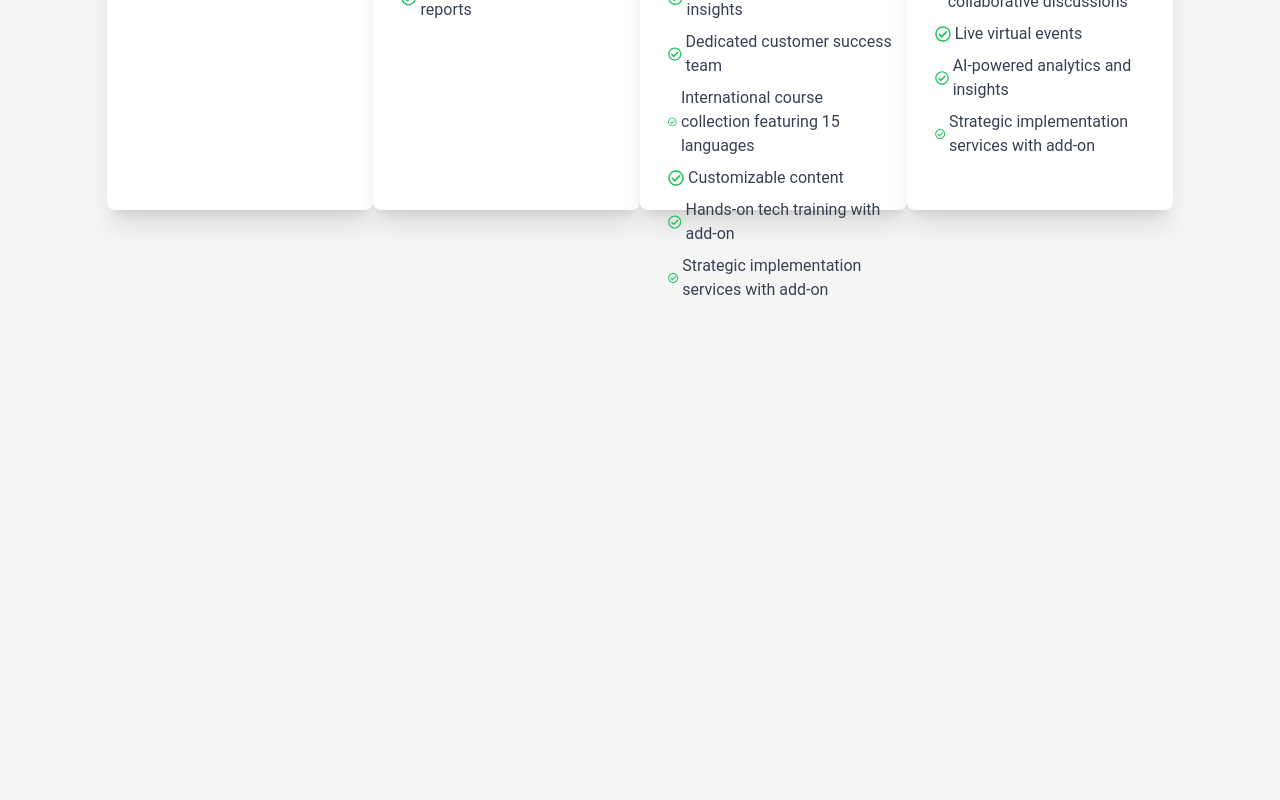
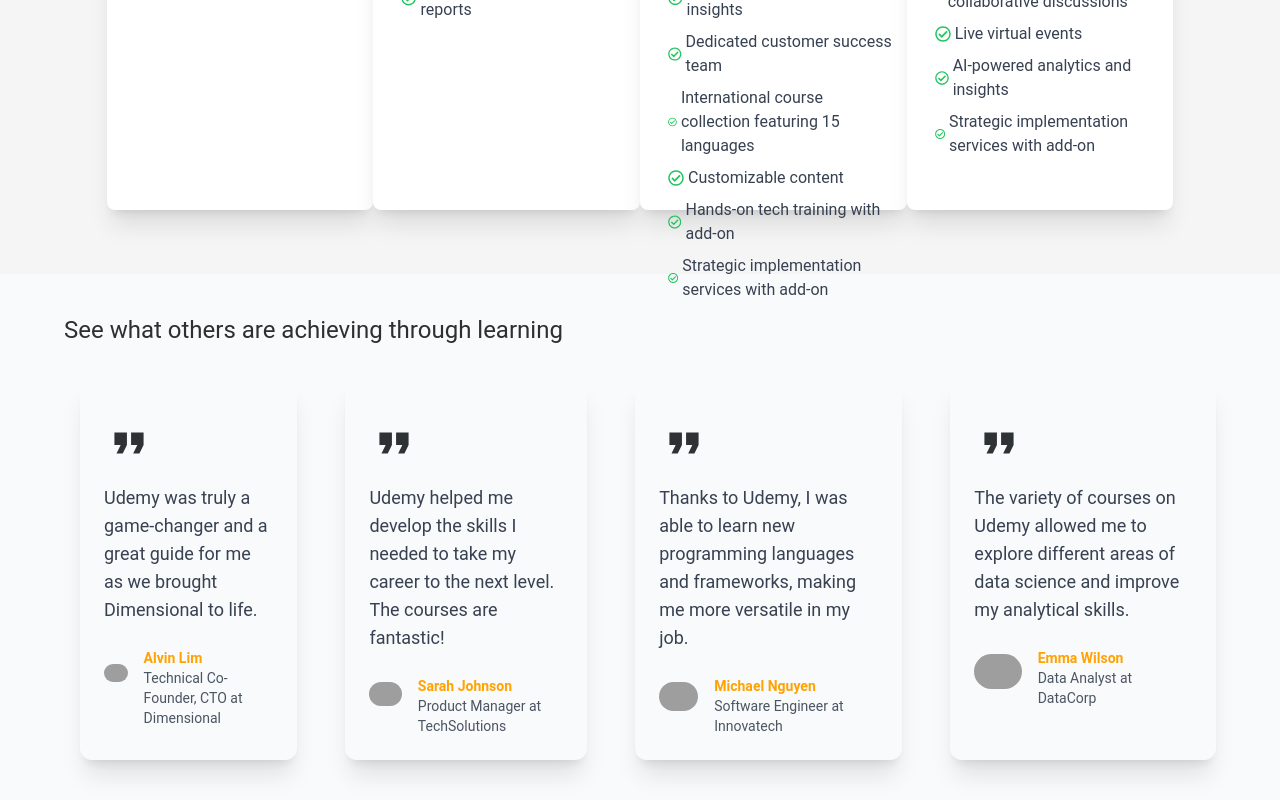
Before and after one commit to m-mohammad-d/.course, a React (Vite) app: page / in a window 1280 px wide. Shown: the part 2866-3666 px from the top of the page. Before the commit the page ends 3168 px from the top, so only its background shows below. Built offline with nearby package versions, Linux system fonts and the light colour scheme; grey boxes are pictures that could not be loaded; a web font is replaced by a local one.

Commit message:
feat : add Testimonials section

```diff
--- /dev/null
+++ b/src/components/TestimonialCard.tsx
@@ -0,0 +1,26 @@
+import { MdFormatQuote } from "react-icons/md";
+interface TestimonialCardType {
+  name: string;
+  job: string;
+  comment: string;
+  img: string;
+}
+function TestimonialCard({ name, job, comment, img }: TestimonialCardType) {
+  return (
+    <div className="max-w-md p-6 bg-lightgray rounded-xl shadow-xl ml-4">
+      <MdFormatQuote size={50} className="text-gray2 my-4" />
+      <p className="text-lg text-gray-700 mb-6">{comment}</p>
+      <div className="flex items-center">
+        <div className="w-12 h-12">
+          <img src={img} className="rounded-full" />
+        </div>
+        <div className="ml-4">
+          <p className="text-sm font-semibold text-orangePeel">{name}</p>
+          <p className="text-sm text-gray-600">{job}</p>
+        </div>
+      </div>
+    </div>
+  );
+}
+
+export default TestimonialCard;
--- /dev/null
+++ b/src/components/Testimonials.tsx
@@ -0,0 +1,57 @@
+import TestimonialCard from "./TestimonialCard";
+
+const TestimonialsData = [
+  {
+    name: "Alvin Lim",
+    job: "Technical Co-Founder, CTO at Dimensional",
+    comment:
+      "Udemy was truly a game-changer and a great guide for me as we brought Dimensional to life.",
+    img: "https://s.udemycdn.com/home/ub-case-studies/James_Hemgen.jpeg",
+  },
+  {
+    name: "Sarah Johnson",
+    job: "Product Manager at TechSolutions",
+    comment:
+      "Udemy helped me develop the skills I needed to take my career to the next level. The courses are fantastic!",
+    img: "https://s.udemycdn.com/home/ub-case-studies/Karen_hunter.png",
+  },
+  {
+    name: "Michael Nguyen",
+    job: "Software Engineer at Innovatech",
+    comment:
+      "Thanks to Udemy, I was able to learn new programming languages and frameworks, making me more versatile in my job.",
+    img: "https://s.udemycdn.com/home/ub-case-studies/Ismaeel_Ameen.png",
+  },
+  {
+    name: "Emma Wilson",
+    job: "Data Analyst at DataCorp",
+    comment:
+      "The variety of courses on Udemy allowed me to explore different areas of data science and improve my analytical skills.",
+    img: "https://s.udemycdn.com/home/ub-case-studies/Ian_Stevens.png",
+  },
+];
+
+function Testimonials() {
+  return (
+    <div className="bg-gray-50 py-10 mx-auto">
+      <div className="mx-16">
+        <h2 className="text-2xl  text-gray1 mb-8">
+          See what others are achieving through learning
+        </h2>
+        <div className="flex gap-8">
+          {TestimonialsData.map((item, index) => (
+            <TestimonialCard
+              key={index}
+              name={item.name}
+              job={item.job}
+              comment={item.comment}
+              img={item.img}
+            />
+          ))}
+        </div>
+      </div>
+    </div>
+  );
+}
+
+export default Testimonials;
--- a/src/pages/Homepage.tsx
+++ b/src/pages/Homepage.tsx
@@ -2,6 +2,7 @@
 import Features from "../components/Features";
 import Plans from "../components/Plans";
 import SkillsSection from "../components/SkillSection";
+import Testimonials from "../components/Testimonials";
 
 function Homepage() {
   return (
@@ -10,6 +11,7 @@
       <CourseRecommendations />
       <Features />
       <Plans />
+      <Testimonials />
     </div>
   );
 }
```
